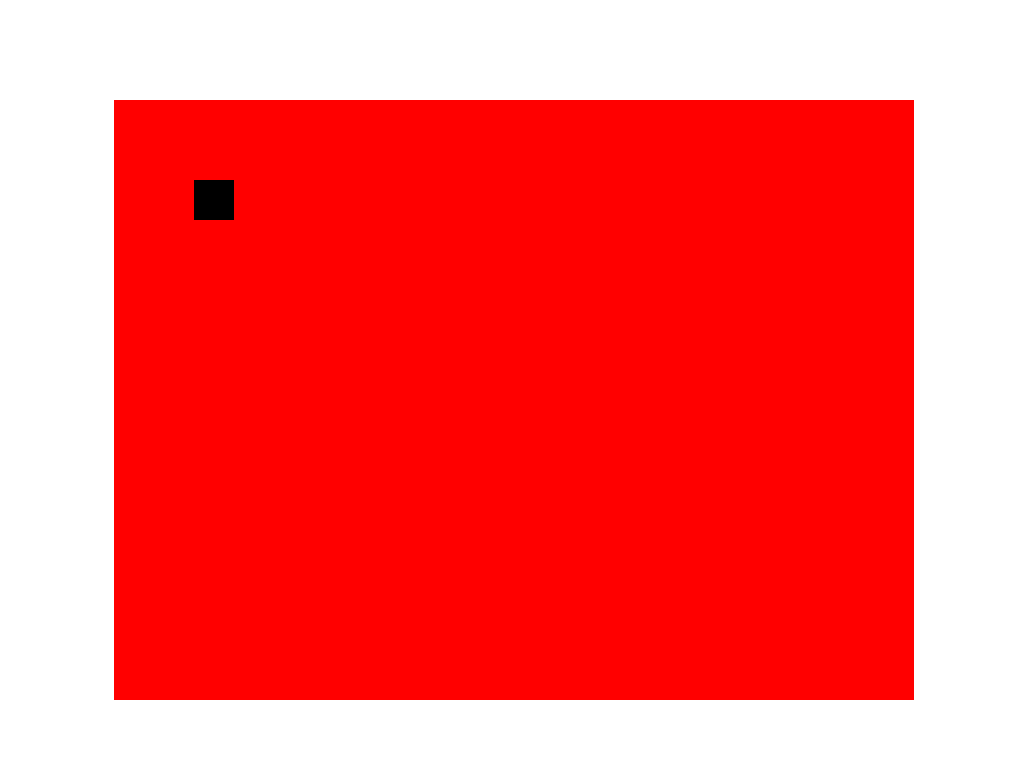
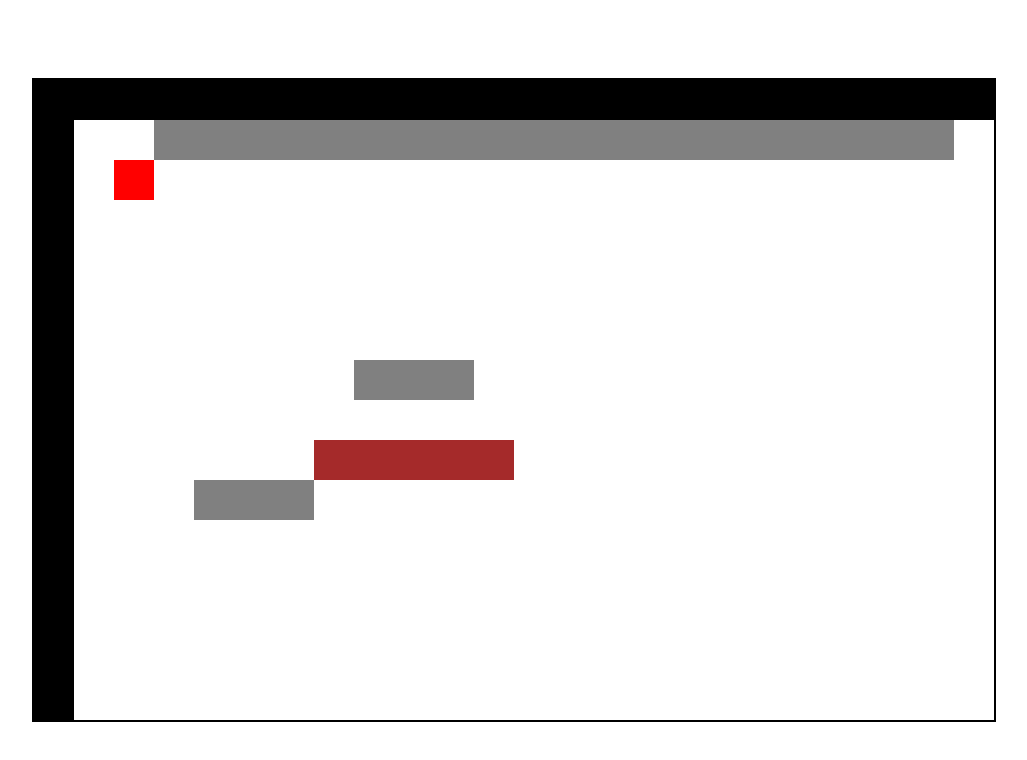
Before and after one commit to rjodlowski/BoulderDash, a website built with webpack: page index.html in a window 1280 px wide. Shown: the whole page, without its empty margins (126-1153 px from the left). Built offline with Linux system fonts and the light colour scheme.

Commit message:
rendering static board elements

```diff
--- a/package.json
+++ b/package.json
@@ -15,7 +15,8 @@
   "scripts": {
     "test": "echo \"Error: no test specified\" && exit 1",
     "dev": "webpack --mode development",
-    "prod": "webpack --mode production"
+    "prod": "webpack --mode production",
+    "start": "webpack --mode development"
   },
   "keywords": [],
   "author": "",
--- a/src/Board.ts
+++ b/src/Board.ts
@@ -1,18 +1,40 @@
+import BorderWall from "./entities/BorderWall";
+import Dirt from "./entities/Dirt";
+import InnerWall from "./entities/InnerWall";
 import GlobalVars from "./GlobalVars";
+import levels from "./levels/Levels";
 
 export default class Board {
 	_gv: GlobalVars;
 
-	constructor(gv: GlobalVars) {
-		console.log("Board created");
-		this._gv = gv;
-
-
-		this.create();
-		// this.createSquares();
+	// All level elements
+	scenePart: number[][] = [[]];
+	allElements: {
+		borderWalls: BorderWall[],
+		innerWalls: InnerWall[],
+		dirt: Dirt[],
 	}
 
-	create() {
+	level: number[][];
+
+	constructor(gv: GlobalVars) {
+		this._gv = gv;
+		this.allElements = {
+			borderWalls: [],
+			innerWalls: [],
+			dirt: [],
+		}
+		this.level = levels[this._gv.currLevel];
+
+		// console.log(this.level1);
+
+		this.createCanvas();
+		this.getPartOfScene();
+		this.displayScene();
+		// this.createOuterWalls();
+	}
+
+	createCanvas() {
 		let canvas: HTMLCanvasElement = document.createElement("canvas") as HTMLCanvasElement;
 		canvas.width = this._gv.canvasWidth;
 		canvas.height = this._gv.canvasHeight;
@@ -21,21 +43,121 @@ export default class Board {
 		this._gv.ctx = this._gv.canvas.getContext("2d");
 	}
 
-	// createSquares() {
-	// 	for (let i: number = 0; i < 20; i++) {
-	// 		for (let j: number = 0; j < 15; j++) {
-	// 			this._gv.ctx.fillStyle = "rgba(0, 255, 0, 1)";
-	// 			this._gv.ctx.fillRect(
-	// 				i * this._gv.fieldHeight,
-	// 				j * this._gv.fieldWidth,
-	// 				this._gv.fieldHeight,
-	// 				this._gv.fieldWidth
-	// 			);
-	// 		}
-	// 	}
-	// }
+	// Gets the part of the scene to display
+	getPartOfScene() {
+		let partOfScene: number[][] = new Array(this._gv.fieldsPerHeight).fill(0).map(() => new Array(this._gv.fieldsPerWidth).fill("JD"));
 
-	animate() {
+		for (let y = 0; y < this._gv.fieldsPerHeight; y++) {
+			for (let x = 0; x < this._gv.fieldsPerWidth; x++) {
+				if (
+					y + this._gv.displayY < this.level.length &&
+					x + this._gv.displayX < this.level[0].length
+				) {
+					partOfScene[y][x] = this.level[y + this._gv.displayY][x + this._gv.displayX];
+				}
+			}
+		}
+		this.scenePart = partOfScene;
+		// console.log(this.scenePart);
+	}
+
+	// Move the part of the scene in the given direction
+	movePartOfScene(direction: string) {
 
 	}
+
+	/**
+	 * Displays a part of the scene
+	 */
+	displayScene() {
+		// Save a part of the scene to the variable
+		for (let y: number = 0; y < this.scenePart.length; y++) {
+			for (let x: number = 0; x < this.scenePart[0].length; x++) {
+				let entityNumber: number = this.scenePart[y][x];
+				// console.log(entityNumber);
+				switch (entityNumber) {
+					case 0: // Empty field
+						// Do nothing
+						break;
+					case 1: // Border wall
+						// find if el exists
+						let borderFound: BorderWall[] = this.allElements.borderWalls.filter((el) => { return el.x == x && el.y == y });
+						// console.log(borderFound);
+
+						if (borderFound.length == 0) {
+							this.allElements.borderWalls.push(new BorderWall(
+								this._gv,
+								"black",
+								x * this._gv.fieldSize,
+								y * this._gv.fieldSize,
+							));
+						} else {
+							// Sth can break here tho
+							console.log("border wall exists");
+						}
+						break;
+					case 2: // Inner wall
+						let innerFound: InnerWall[] = this.allElements.innerWalls.filter((el) => { return el.x == x && el.y == y });
+						// console.log(innerFound);
+
+						if (innerFound.length == 0) {
+							this.allElements.innerWalls.push(new InnerWall(
+								this._gv,
+								"gray",
+								x * this._gv.fieldSize,
+								y * this._gv.fieldSize,
+							));
+						} else {
+							console.log("Inner wall exists");
+						}
+						break;
+					case 3: //
+						let dirtFound: InnerWall[] = this.allElements.dirt.filter((el) => { return el.x == x && el.y == y });
+
+						if (dirtFound.length == 0) {
+							this.allElements.dirt.push(new Dirt(
+								this._gv,
+								"brown",
+								x * this._gv.fieldSize,
+								y * this._gv.fieldSize,
+							));
+						} else {
+							console.log("dirt exists");
+						}
+
+						break;
+					case 4:
+
+						break;
+
+					default:
+						console.log("Unknown entity type");
+						break;
+				}
+
+			}
+			// console.log(this.allElements);
+		}
+	}
+
+	update() {
+		// update all static elements on the board
+
+		// Border walls
+		for (let i: number = 0; i < this.allElements.borderWalls.length; i++) {
+			this.allElements.borderWalls[i].update();
+		}
+
+		// Inner walls
+		for (let i: number = 0; i < this.allElements.innerWalls.length; i++) {
+			this.allElements.innerWalls[i].update();
+		}
+
+		// Dirt
+		for (let i: number = 0; i < this.allElements.dirt.length; i++) {
+			this.allElements.dirt[i].update();
+		}
+
+	}
+
 }
--- a/src/GlobalVars.ts
+++ b/src/GlobalVars.ts
@@ -3,15 +3,14 @@ export default class GlobalVars {
 	app: HTMLDivElement = document.getElementById("app") as HTMLDivElement;
 	canvas: HTMLCanvasElement;
 	ctx: CanvasRenderingContext2D;
-
-	// Fields are squares, so both sides are even
-	fieldSize: number = 40; // [px]
+	currLevel: number = 0; //number of the current level;
 
 	// Canvas variables
-	canvasWidth: number = 800; // Canvas height in pixels
-	canvasHeight: number = 600; // Canvas width in pixels
-	canvasWidthFields: number = this.canvasWidth / this.fieldSize;
-	canvasHeightFields: number = this.canvasHeight / this.fieldSize;
+	fieldSize: number = 40; // [px] - Fields are squares, so both sides are even
+	fieldsPerWidth: number = 24;
+	fieldsPerHeight: number = 16;
+	canvasWidth: number = this.fieldsPerWidth * this.fieldSize; // Canvas height in pixels
+	canvasHeight: number = this.fieldsPerHeight * this.fieldSize; // Canvas width in pixels
 
 	// Board display variables
 	displayX: number = 0; // x of the top left field of a displayed background
@@ -19,9 +18,4 @@ export default class GlobalVars {
 
 	// Player variables
 	innerBorder: number = 2; // fields limiting the inner area of player movement
-
-
-	constructor() {
-		console.log("global vars created");
-	}
 }
--- a/src/Keyboard.ts
+++ b/src/Keyboard.ts
@@ -6,7 +6,6 @@ export default class Keyboard {
 	_player: Player;
 
 	constructor(gv: GlobalVars, player: Player) {
-		console.log("keyboard created");
 		this._gv = gv;
 		this._player = player;
 
--- a/src/Main.ts
+++ b/src/Main.ts
@@ -12,11 +12,9 @@ export default class Main {
 	_canvasTest: CanvasTest // to delete
 
 	constructor() {
-		console.log("Main created");
-
 		this._gv = new GlobalVars();
 		this._board = new Board(this._gv);
-		this._player = new Player(this._gv, 80, 80);
+		this._player = new Player(this._gv, "red", 80, 80);
 		this._keyboard = new Keyboard(this._gv, this._player);
 		// this._canvasTest = new CanvasTest();
 
@@ -24,10 +22,11 @@ export default class Main {
 	}
 
 	animate() {
-		// console.log("new frame");
 		this._gv.ctx.clearRect(0, 0, this._gv.canvas.width, this._gv.canvas.height)
 
+		this._board.update();
 		this._player.update();
+
 		requestAnimationFrame(this.animate.bind(this));
 	}
 }
--- a/src/Player.ts
+++ b/src/Player.ts
@@ -6,18 +6,19 @@ export default class Player {
 	// Player model
 	width: number;
 	height: number;
+	color: string;
 
 	// Positions
 	posX: number;
 	posY: number;
 
-	constructor(gv: GlobalVars, startX: number, startY: number) {
-		console.log("Player created");
+	constructor(gv: GlobalVars, color: string, startX: number, startY: number) {
 		this._gv = gv;
 
 		// Player model dimensions
 		this.width = this._gv.fieldSize;
 		this.height = this._gv.fieldSize;
+		this.color = color;
 
 		this.posX = startX;
 		this.posY = startY;
@@ -28,13 +29,13 @@ export default class Player {
 	draw(posX: number, posY: number) {
 		// console.log("drawing player")
 
+		this._gv.ctx.fillStyle = this.color;
 		this._gv.ctx.fillRect(
 			posX,
 			posY,
 			this._gv.fieldSize,
 			this._gv.fieldSize,
 		)
-		this._gv.ctx.fillStyle = "black";
 
 	}
 
@@ -69,7 +70,6 @@ export default class Player {
 				} else {
 					console.log("Shift border right");
 				}
-
 				break;
 			default:
 				console.log("Unknown direction");
--- /dev/null
+++ b/src/entities/BorderWall.ts
@@ -0,0 +1,32 @@
+import GlobalVars from "../GlobalVars";
+
+// Example object on the canvas, not the part of final project
+export default class BorderWall {
+	_gv: GlobalVars;
+	x: number;
+	y: number;
+	color: string;
+
+	constructor(gv: GlobalVars, color: string, x: number, y: number,) {
+		this._gv = gv;
+		this.x = x;
+		this.y = y;
+		this.color = color;
+
+		this.draw(this.x, this.y);
+	}
+
+	draw(posX: number, posY: number) {
+		this._gv.ctx.fillStyle = this.color;
+		this._gv.ctx.fillRect(
+			posX,
+			posY,
+			this._gv.fieldSize,
+			this._gv.fieldSize,
+		)
+	}
+
+	update() {
+		this.draw(this.x, this.y);
+	}
+}
--- /dev/null
+++ b/src/entities/Dirt.ts
@@ -0,0 +1,32 @@
+import GlobalVars from "../GlobalVars";
+
+// Example object on the canvas, not the part of final project
+export default class Dirt {
+	_gv: GlobalVars;
+	x: number;
+	y: number;
+	color: string;
+
+	constructor(gv: GlobalVars, color: string, x: number, y: number,) {
+		this._gv = gv;
+		this.x = x;
+		this.y = y;
+		this.color = color;
+
+		this.draw(this.x, this.y);
+	}
+
+	draw(posX: number, posY: number) {
+		this._gv.ctx.fillStyle = this.color;
+		this._gv.ctx.fillRect(
+			posX,
+			posY,
+			this._gv.fieldSize,
+			this._gv.fieldSize,
+		)
+	}
+
+	update() {
+		this.draw(this.x, this.y);
+	}
+}
--- /dev/null
+++ b/src/entities/InnerWall.ts
@@ -0,0 +1,32 @@
+import GlobalVars from "../GlobalVars";
+
+// Example object on the canvas, not the part of final project
+export default class InnerWall {
+	_gv: GlobalVars;
+	x: number;
+	y: number;
+	color: string;
+
+	constructor(gv: GlobalVars, color: string, x: number, y: number,) {
+		this._gv = gv;
+		this.x = x;
+		this.y = y;
+		this.color = color;
+
+		this.draw(this.x, this.y);
+	}
+
+	draw(posX: number, posY: number) {
+		this._gv.ctx.fillStyle = this.color;
+		this._gv.ctx.fillRect(
+			posX,
+			posY,
+			this._gv.fieldSize,
+			this._gv.fieldSize,
+		)
+	}
+
+	update() {
+		this.draw(this.x, this.y);
+	}
+}
--- /dev/null
+++ b/src/levels/Levels.ts
@@ -0,0 +1,40 @@
+// Static fields
+// 0 - Empty field
+// 1 - B0rder wall
+// 2 - Inner wall
+// 3 - Dirt
+
+// Dynamic entities
+// 4 - Rock
+// 5 - Diamond
+// 6 - Crawler
+// 7 - Butterfly
+
+const levels: number[][][] = [
+	[
+		[1, 1, 1, 1, 1, 1, 1, 1, 1, 1, 1, 1, 1, 1, 1, 1, 1, 1, 1, 1, 1, 1, 1, 1, 1, 1, 1, 1, 1, 1],
+		[1, 0, 0, 2, 2, 2, 2, 2, 2, 2, 2, 2, 2, 2, 2, 2, 2, 2, 2, 2, 2, 2, 2, 0, 0, 0, 0, 0, 0, 1],
+		[1, 0, 0, 0, 0, 0, 0, 0, 0, 0, 0, 0, 0, 0, 0, 0, 0, 0, 0, 0, 0, 0, 0, 0, 0, 0, 0, 0, 0, 1],
+		[1, 0, 0, 0, 0, 0, 0, 0, 0, 0, 0, 0, 0, 0, 0, 0, 0, 0, 0, 0, 0, 0, 0, 0, 0, 0, 0, 0, 0, 1],
+		[1, 0, 0, 0, 0, 0, 0, 0, 0, 0, 0, 0, 0, 0, 0, 0, 0, 0, 0, 0, 0, 0, 0, 0, 0, 0, 0, 0, 0, 1],
+		[1, 0, 0, 0, 0, 0, 0, 0, 0, 0, 0, 0, 0, 0, 0, 0, 0, 0, 0, 0, 0, 0, 0, 0, 0, 0, 0, 0, 0, 1],
+		[1, 0, 0, 0, 0, 0, 0, 0, 0, 0, 0, 0, 0, 0, 0, 0, 0, 0, 0, 0, 0, 0, 0, 0, 0, 0, 0, 0, 0, 1],
+		[1, 0, 0, 0, 0, 0, 0, 0, 2, 2, 2, 0, 0, 0, 0, 0, 0, 0, 0, 0, 0, 0, 0, 0, 0, 0, 0, 0, 0, 1],
+		[1, 0, 0, 0, 0, 0, 0, 0, 0, 0, 0, 0, 0, 0, 0, 0, 0, 0, 0, 0, 0, 0, 0, 0, 0, 0, 0, 0, 0, 1],
+		[1, 0, 0, 0, 0, 0, 0, 3, 3, 3, 3, 3, 0, 0, 0, 0, 0, 0, 0, 0, 0, 0, 0, 0, 0, 0, 0, 0, 0, 1],
+		[1, 0, 0, 0, 2, 2, 2, 0, 0, 0, 0, 0, 0, 0, 0, 0, 0, 0, 0, 0, 0, 0, 0, 0, 0, 0, 0, 0, 0, 1],
+		[1, 0, 0, 0, 0, 0, 0, 0, 0, 0, 0, 0, 0, 0, 0, 0, 0, 0, 0, 0, 0, 0, 0, 0, 0, 0, 0, 0, 0, 1],
+		[1, 0, 0, 0, 0, 0, 0, 0, 0, 0, 0, 0, 0, 0, 0, 0, 0, 0, 0, 0, 0, 0, 0, 0, 0, 0, 0, 0, 0, 1],
+		[1, 0, 0, 0, 0, 0, 0, 0, 0, 0, 0, 0, 0, 0, 0, 0, 0, 0, 0, 0, 0, 0, 0, 0, 0, 0, 0, 0, 0, 1],
+		[1, 0, 0, 0, 0, 0, 0, 0, 0, 0, 0, 0, 0, 0, 0, 0, 0, 0, 0, 0, 0, 0, 0, 0, 0, 0, 0, 0, 0, 1],
+		[1, 0, 0, 0, 0, 0, 0, 0, 0, 0, 0, 0, 0, 0, 0, 0, 0, 0, 0, 0, 0, 0, 0, 0, 0, 0, 0, 0, 0, 1],
+		[1, 0, 0, 0, 0, 0, 0, 0, 0, 0, 0, 0, 0, 0, 0, 0, 0, 0, 0, 0, 0, 0, 0, 0, 0, 0, 0, 0, 0, 1],
+		[1, 0, 0, 0, 0, 0, 0, 0, 0, 0, 0, 0, 0, 0, 0, 0, 0, 0, 0, 0, 0, 0, 0, 0, 0, 0, 0, 0, 0, 1],
+		[1, 0, 0, 0, 0, 0, 0, 0, 0, 0, 0, 0, 0, 0, 0, 0, 0, 0, 0, 0, 0, 0, 0, 0, 0, 0, 0, 0, 0, 1],
+		[1, 1, 1, 1, 1, 1, 1, 1, 1, 1, 1, 1, 1, 1, 1, 1, 1, 1, 1, 1, 1, 1, 1, 1, 1, 1, 1, 1, 1, 1],
+	],
+]
+
+
+
+export default levels;
--- a/style.css
+++ b/style.css
@@ -11,5 +11,6 @@ body, html {
 }
 
 canvas {
-	background-color: red;
+	/* background-color: red; */
+	border: 2px solid black;
 }
```
Also changed, not shown: index.html (+1 -1 lines), dist/script.bundle.js, 1 other file.
